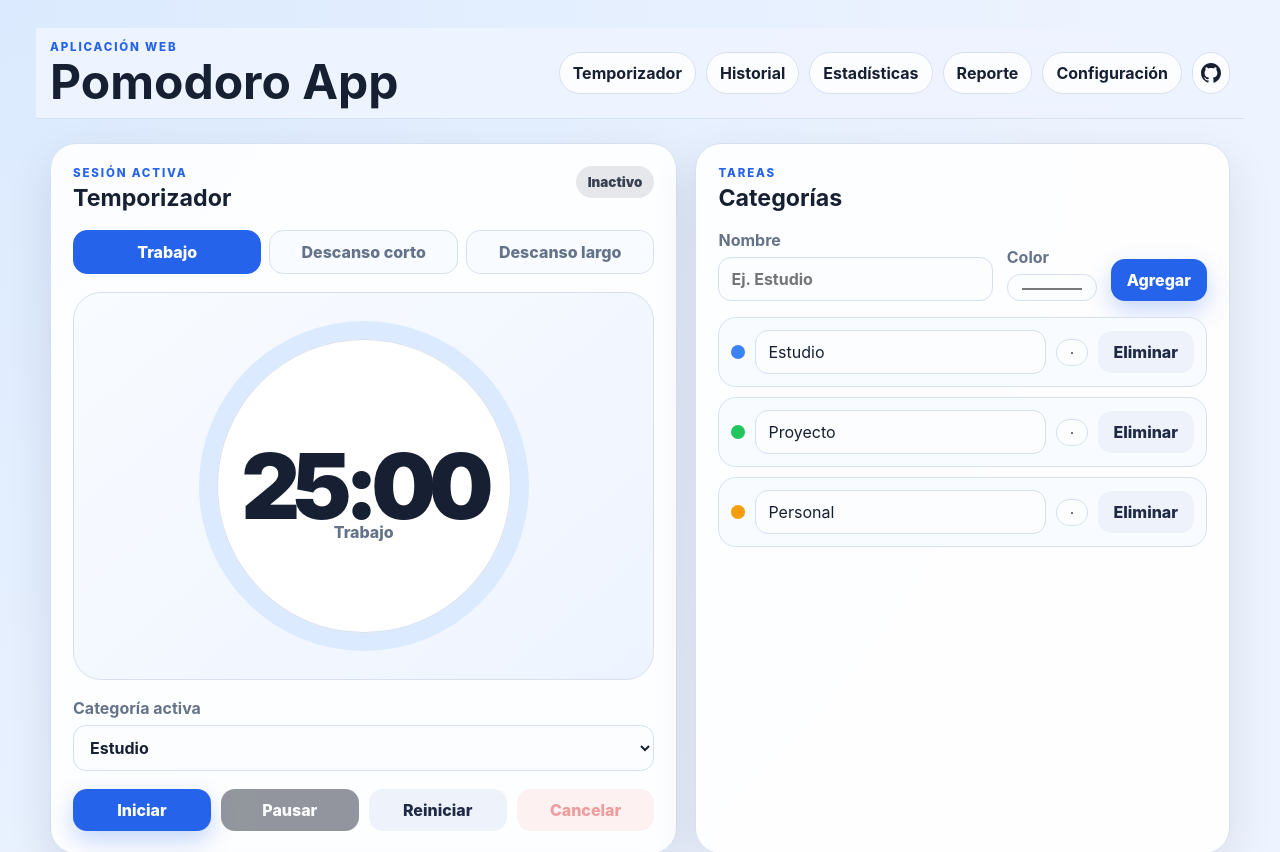
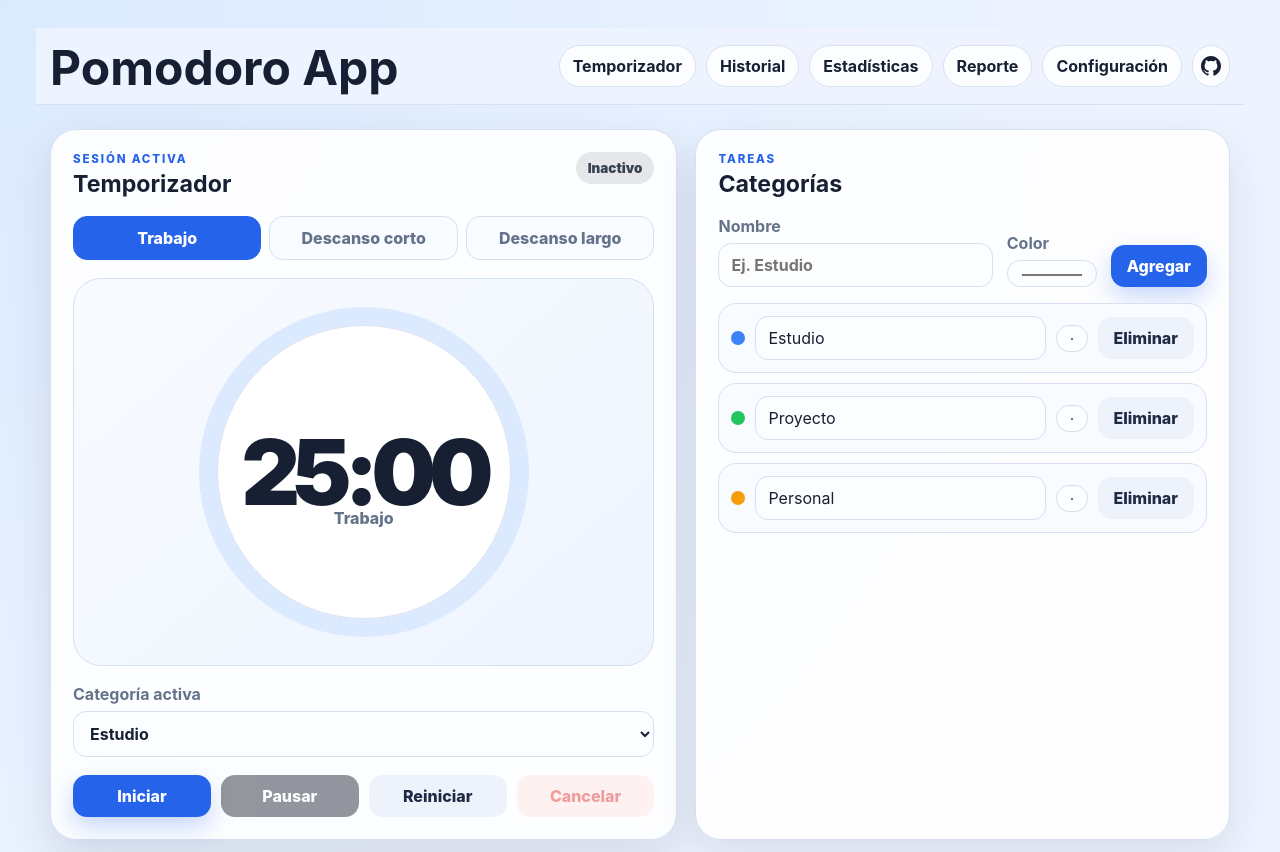
Before and after one commit to luis0antonio55/pomodoro-app, a website built with Vite: page index.html in a window 1280 px wide. Shown: the top 852 px of the page. Built offline with nearby package versions, Linux system fonts and the light colour scheme.

```diff
--- a/index.html
+++ b/index.html
@@ -14,7 +14,7 @@
   <div class="app-shell">
     <header class="app-header">
       <div>
-        <p class="eyebrow">Aplicación Web</p>
+
         <h1>Pomodoro App</h1>
       </div>
       <nav class="top-nav" aria-label="Navegación principal">
```
